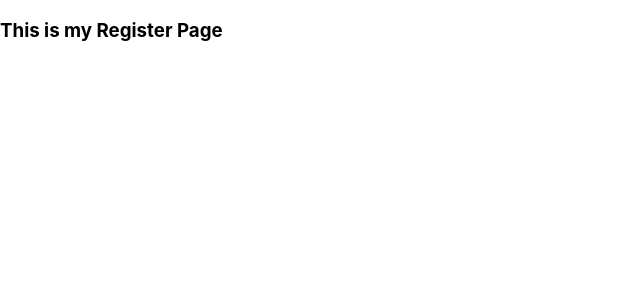
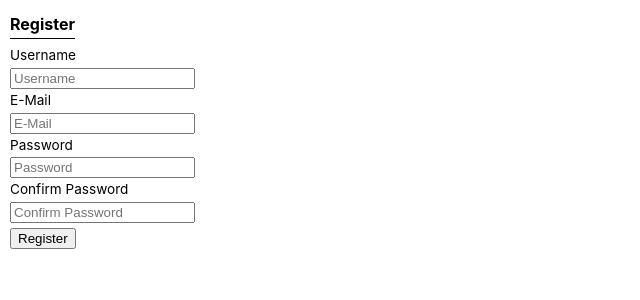
Before and after one commit to margaiwangara/react-firebase-chatroom, a React (Create React App) app: page /register in a window 1280 px wide. Shown: the top 300 px of the page, without its empty margins (0-640 px from the left). Built offline with nearby package versions, Linux system fonts and the light colour scheme; the HTML template or start-up script is replaced by a standard one.

Commit message:
simple unstyled forms for login and register routes

```diff
--- a/src/components/Login.js
+++ b/src/components/Login.js
@@ -1,5 +1,14 @@
 import React from "react";
 
 export default function Login() {
-  return <h3>This is my Login Page</h3>;
+  return (
+    <form method="post" onsubmit={() => alert("submitted")}>
+      <h4>Login</h4>
+      <label htmlFor="email">E-Mail</label>
+      <input type="email" name="email" placeholder="E-Mail" required />
+      <label htmlFor="password">Password</label>
+      <input type="password" name="password" placeholder="Password" />
+      <button type="submit">Login</button>
+    </form>
+  );
 }
--- a/src/components/Register.js
+++ b/src/components/Register.js
@@ -1,5 +1,22 @@
 import React from "react";
 
 export default function Register() {
-  return <h3>This is my Register Page</h3>;
+  return (
+    <form method="post" onsubmit={() => alert("submitted")}>
+      <h4>Register</h4>
+      <label htmlFor="username">Username</label>
+      <input type="text" name="username" placeholder="Username" required />
+      <label htmlFor="email">E-Mail</label>
+      <input type="email" name="email" placeholder="E-Mail" required />
+      <label htmlFor="password">Password</label>
+      <input type="password" name="password" placeholder="Password" />
+      <label htmlFor="confirm_password">Confirm Password</label>
+      <input
+        type="password"
+        name="confirm_password"
+        placeholder="Confirm Password"
+      />
+      <button type="submit">Register</button>
+    </form>
+  );
 }
--- a/src/index.css
+++ b/src/index.css
@@ -12,3 +12,25 @@ code {
   font-family: source-code-pro, Menlo, Monaco, Consolas, "Courier New",
     monospace;
 }
+
+/* Form Simple Styling */
+form {
+  display: flex;
+  flex-direction: column;
+  align-items: flex-start;
+  line-height: 1.75;
+  padding: 10px;
+}
+
+form button {
+  margin-top: 5px;
+}
+
+form label {
+  font-size: 0.85rem;
+}
+
+form h4 {
+  margin: 0 0 5px 0;
+  border-bottom: solid 1px #000;
+}
```
